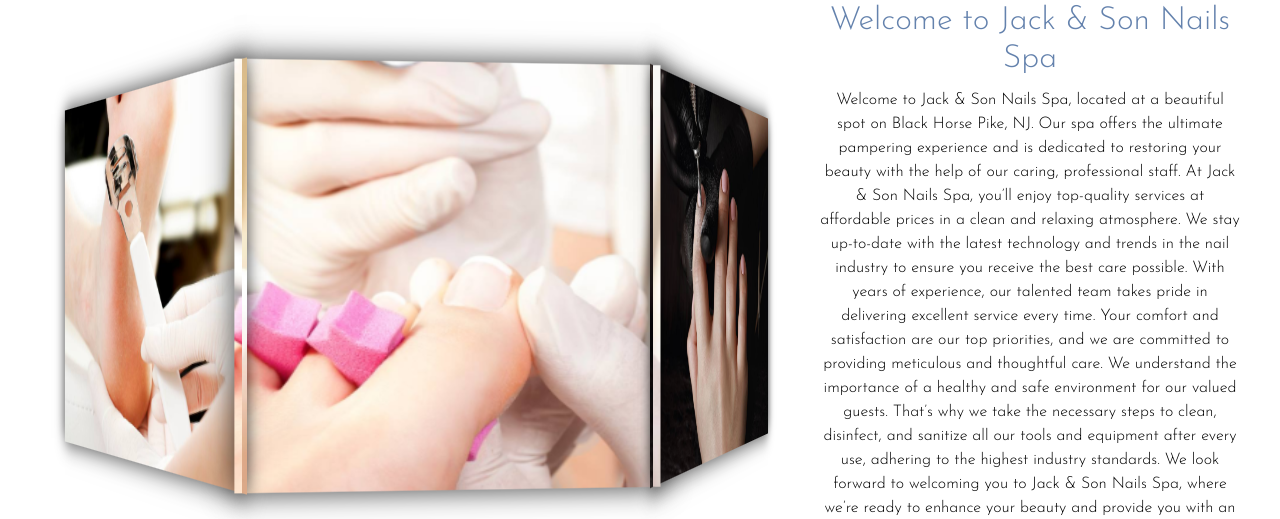
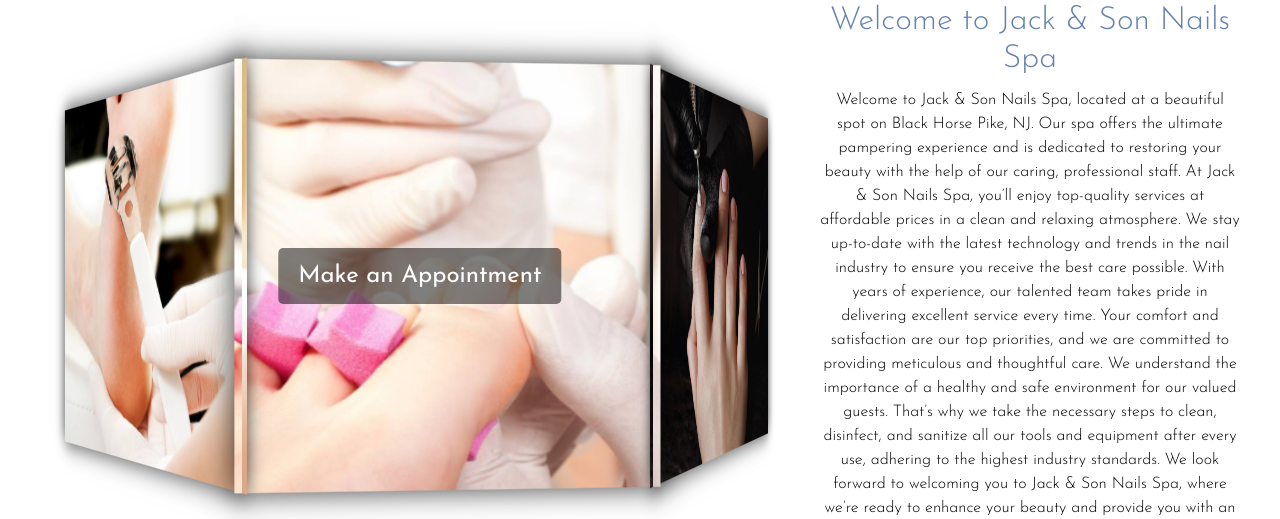
Before and after one commit to iUtsa/Jack-and-Son-Nail-Salon-fullstack, a Flask app: template templates/client/about.html in a window 1280 px wide. Shown: the part 209-728 px from the top of the page. Run offline with Flask 3, Linux system fonts and the light colour scheme; the template is opened without the code that fills it, so the values that code supplies are empty.

Commit message:
bugs fixed

```diff
--- a/templates/client/about.html
+++ b/templates/client/about.html
@@ -80,6 +80,7 @@
                 <div class="gallery-item"><img src="/templates/photos/2024-10-18 11.18.04.jpg" alt="Image 6"></div>
                 <div class="gallery-item"><img src="/templates/photos/2024-10-18 11.18.19.jpg" alt="Image 7"></div>
             </div>
+            <a href="login.html" class="login-overlay">Make an Appointment</a>
         </div>
         <div class="text-container">
             <h2>Welcome to Jack & Son Nails Spa</h2>
```
